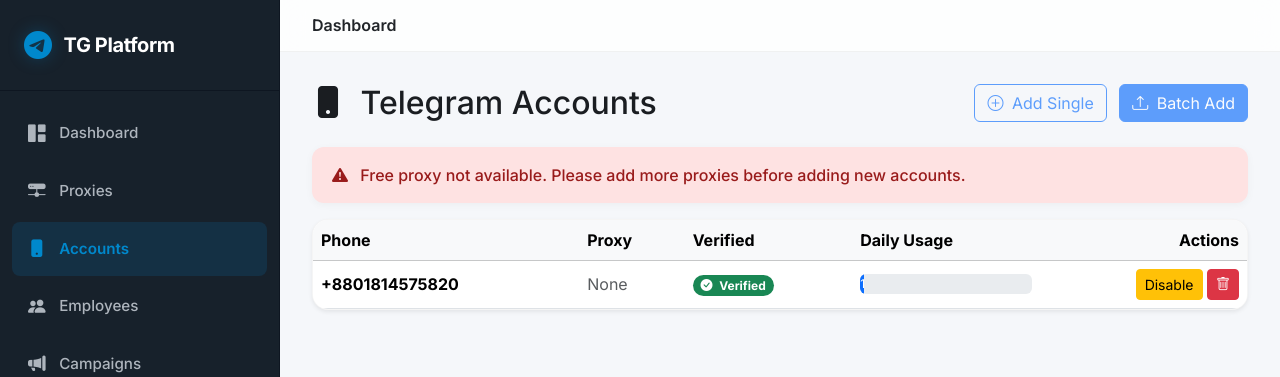
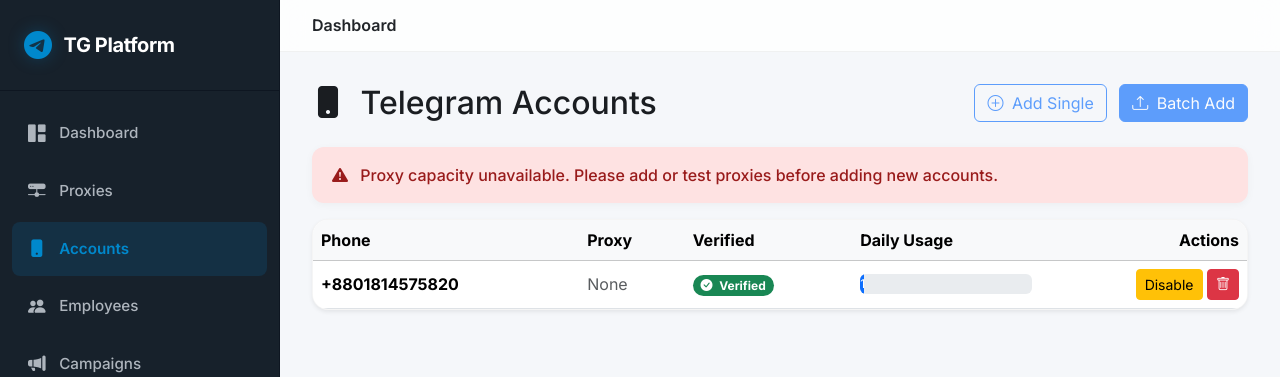
Before and after one commit to efajtahamid-pro/tgsender22, a Flask app: page /admin/accounts in a window 1280 px wide. Shown: the top 377 px of the page. Run offline with Flask 3, Linux system fonts and the light colour scheme; a user stored in the database is signed in; parts of the project's set-up code (start-up, migrations or seed data) failed here and were passed over; some libraries are stand-ins or nearby versions.

Commit message:
Update proxy availability checks in accounts template

```diff
--- a/app/templates/admin/accounts.html
+++ b/app/templates/admin/accounts.html
@@ -3,11 +3,11 @@
 <div class="d-flex justify-content-between align-items-center mb-4">
     <h2 class="mb-0"><i class="bi bi-phone-fill me-2"></i> Telegram Accounts</h2>
     <div>
-        <button class="btn btn-outline-primary me-2" data-bs-toggle="modal" data-bs-target="#singleModal" {% if not free_proxy_available %}disabled{% endif %}><i class="bi bi-plus-circle me-1"></i> Add Single</button>
-        <button class="btn btn-primary" data-bs-toggle="modal" data-bs-target="#batchModal" {% if not free_proxy_available %}disabled{% endif %}><i class="bi bi-upload me-1"></i> Batch Add</button>
+        <button class="btn btn-outline-primary me-2" data-bs-toggle="modal" data-bs-target="#singleModal" {% if not proxy_capacity_available %}disabled{% endif %}><i class="bi bi-plus-circle me-1"></i> Add Single</button>
+        <button class="btn btn-primary" data-bs-toggle="modal" data-bs-target="#batchModal" {% if not proxy_capacity_available %}disabled{% endif %}><i class="bi bi-upload me-1"></i> Batch Add</button>
     </div>
 </div>
-{% if not free_proxy_available %}<div class="alert alert-danger"><i class="bi bi-exclamation-triangle-fill me-2"></i> Free proxy not available. Please add more proxies before adding new accounts.</div>{% endif %}
+{% if not proxy_capacity_available %}<div class="alert alert-danger"><i class="bi bi-exclamation-triangle-fill me-2"></i> Proxy capacity unavailable. Please add or test proxies before adding new accounts.</div>{% endif %}
 <div class="card shadow-sm">
     <div class="table-responsive">
         <table class="table table-hover align-middle mb-0">
```
